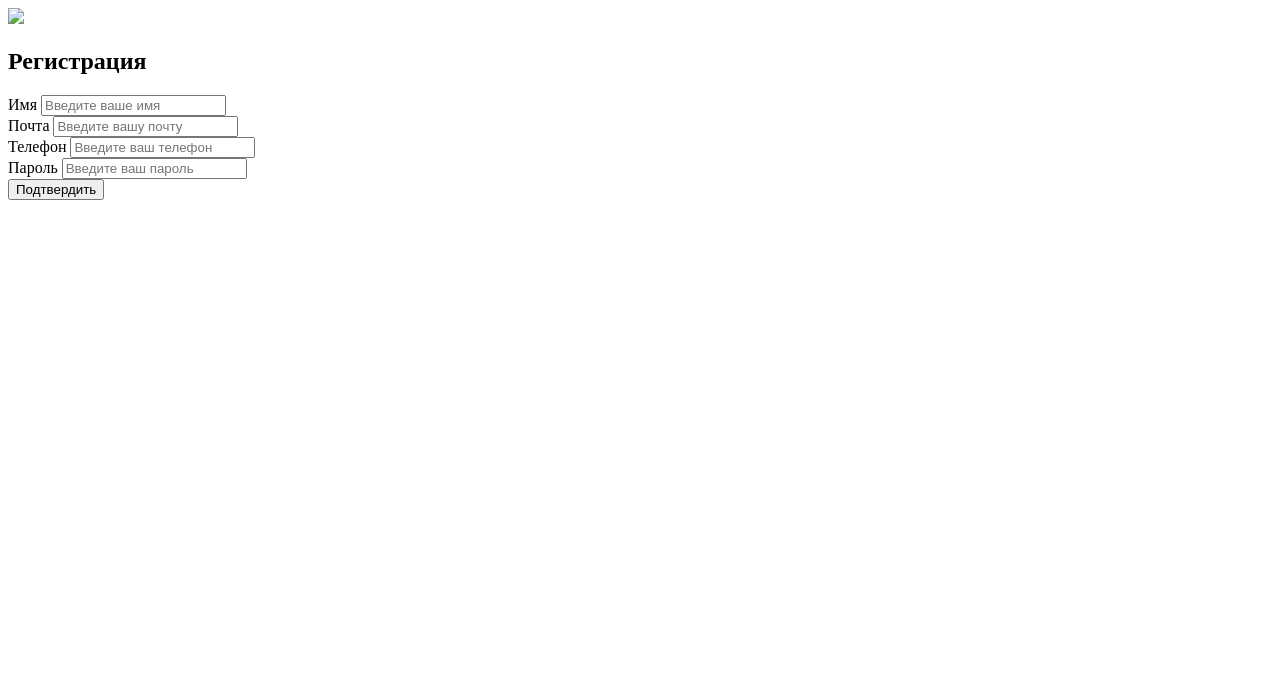
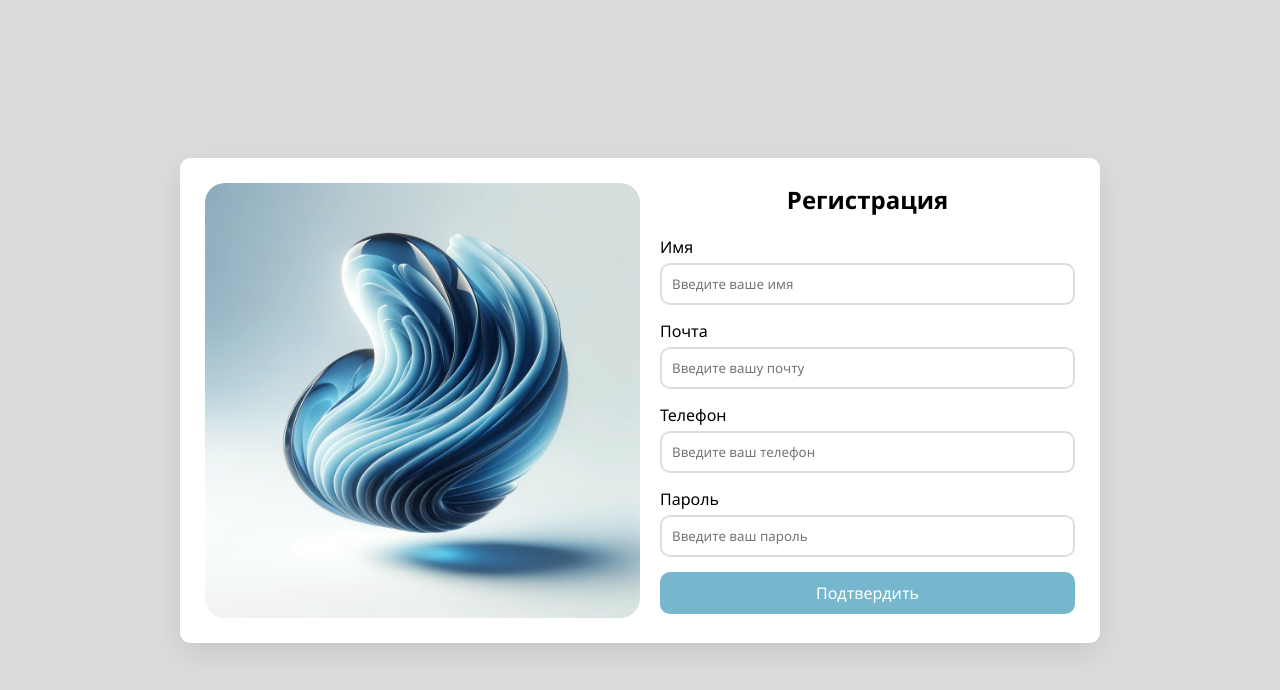
Before and after one commit to MortaliTy188/RegisterForm, a website: page index.html in a window 1280 px wide. Drawn offline with Linux system fonts and the light colour scheme; some packages are replaced by stand-ins of ours; the site is published under a folder, as on GitHub Pages, so addresses that start at the root find nothing; a script that the page names is missing.

Commit message:
Update index.html

```diff
--- a/index.html
+++ b/index.html
@@ -12,13 +12,13 @@
       rel="stylesheet"
       href="https://cdn.jsdelivr.net/npm/sweetalert2@11/dist/sweetalert2.min.css"
     />
-    <link rel="stylesheet" href="/css/style.css" />
+    <link rel="stylesheet" href="public/css/style.css" />
 
     <title>Регистрация</title>
   </head>
   <body>
     <div class="container">
-      <img src="/images/bg.png" />
+      <img src="public/images/bg.png" />
       <form id="mainForm" method="post" action="/sign_up" novalidate>
         <h2>Регистрация</h2>
         <div class="form-control">
@@ -73,6 +73,6 @@
     </div>
 
     <script src="https://cdn.jsdelivr.net/npm/sweetalert2@11"></script>
-    <script src="/js/script.js"></script>
+    <script src="public/js/script.js"></script>
   </body>
 </html>
```
